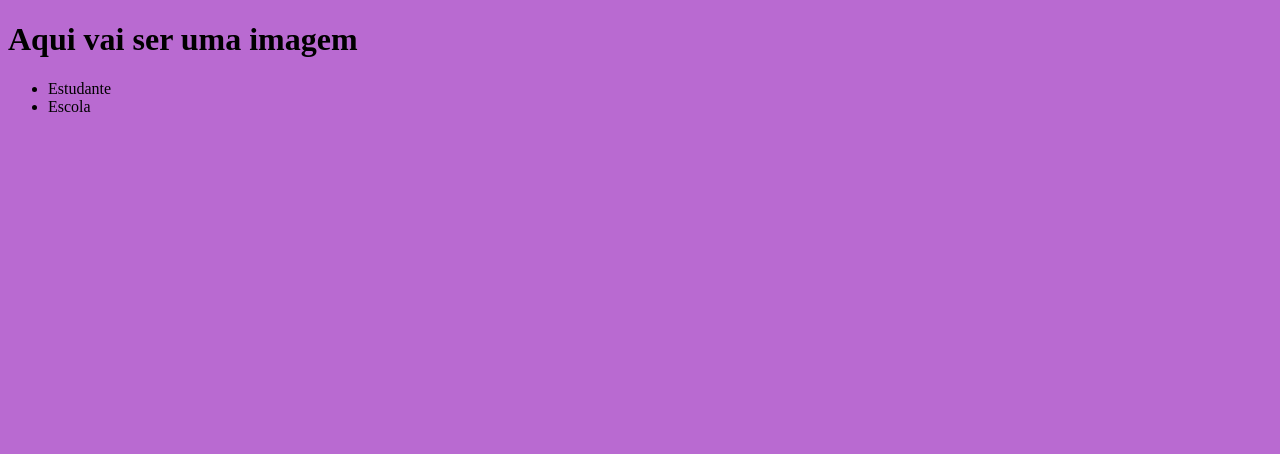
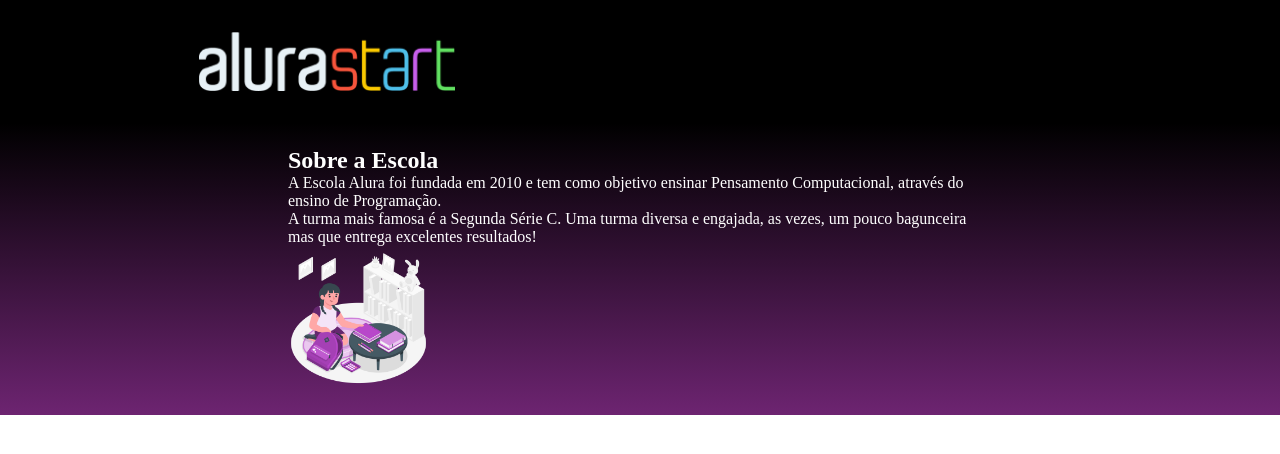
Before and after one commit to evelincauane/SiteEscola, a plain HTML site: page index.html in a window 1280 px wide. Drawn offline with Linux system fonts and the light colour scheme.

Commit message:
Add files via upload

```diff
--- a/index.html
+++ b/index.html
@@ -1,20 +1,30 @@
 <!DOCTYPE html>
-<html lang="en">
+<html lang="pt-br">
 <head>
     <meta charset="UTF-8">
     <meta http-equiv="X-UA-Compatible" content="IE=edge">
     <meta name="viewport" content="width=device-width, initial-scale=1.0">
-    <title>Document</title>
+    <title>Site da escola Evelin</title>
     <link rel= "stylesheet" href="style.css">
 </head>
 <body>
-    <header>
+    <header class="cabecalho">
 
-        <h1>Aqui vai ser uma imagem</h1>
-        <ul>
-            <li> Estudante </li>
-            <li> Escola </li>
+        <img src="img/alurastart.png" alt="" class="cabecalho-imagem">
+        <ul class="cabecalho-lista-i">
+            <li class="cabecalho-lista-item"> Estudante </li>
+            <li class="cabecalho-lista-item"> Escola </li>
         </ul>
     </header>
+    <section class="escola">
+        <div class="escola-conteudo">
+        <h2 class="escola-titulo">Sobre a Escola</h2>
+                    <p class="escola-texto-um">A Escola Alura foi fundada em 2010 e tem como objetivo ensinar Pensamento Computacional, através do ensino de  Programação.</p>
+                    <p class="escola-texto-dois">A turma mais famosa é a Segunda Série C. Uma turma diversa e engajada, as vezes, um pouco bagunceira mas que entrega excelentes resultados!</p>
+                    <img class="escola-imagem" src="img/estudar.png" alt="Professora no quadro">
+        </div>
+        </section>
+
+
 </body>
 </html>
--- a/style.css
+++ b/style.css
@@ -1,3 +1,40 @@
-body{
-    background-color: #b96ad1;
-}
+.cabecalho{
+        background-color: #000000;
+        color: black;
+        display: flex;
+        justify-content: space-around;
+        align-items: center;
+        padding: 24px 0;
+       }
+
+    .cabecalho-imagem{
+    width: 20%;
+    }
+
+    .cabecalho-lista-item{
+        display: inline-block;
+        margin: 0 16px;
+        padding: 24px 0;
+        font-size: 24px;
+    }
+    *{
+        margin: 0;
+        padding: 0;
+    }
+
+    .escola-imagem{
+        width: 20%;
+    }
+
+    .escola{
+        background-image: linear-gradient(#000000,#6d2471);
+        color: white;
+        display: flex;
+    justify-content: center;
+    align-items: center;
+    padding: 24px 0;
+    }
+
+    .escola-conteudo{
+        width: 55%;
+    }
```
Also changed, not shown: img/alurastart.png (added), img/estudar.png (added).
